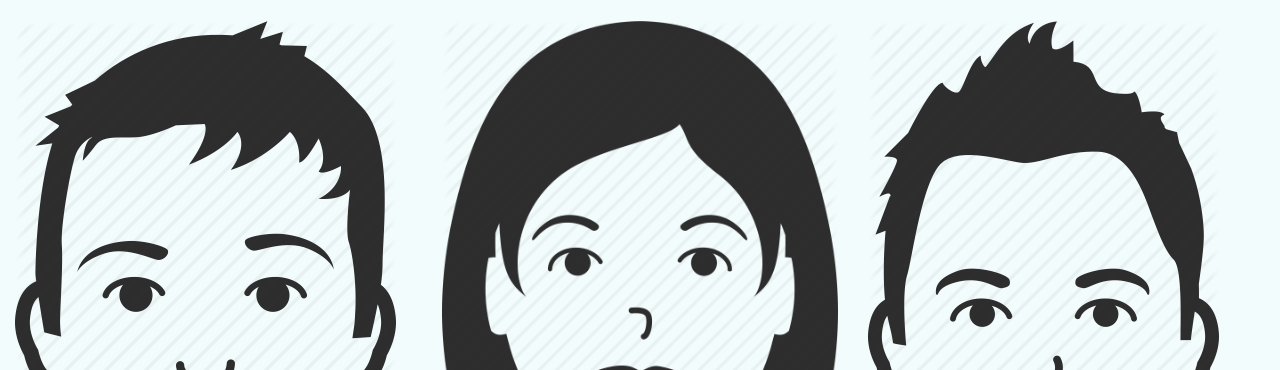
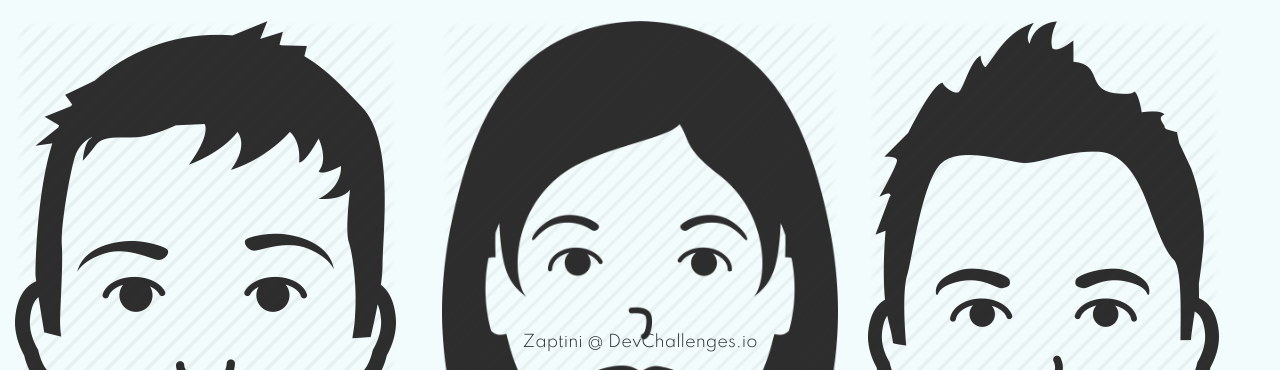
Before and after one commit to zaptini/devchallenge-myTeam, a plain HTML site: page index.html in a window 1280 px wide. Shown: the part 430-800 px from the top of the page. Drawn offline with nearby package versions, Linux system fonts and the light colour scheme.

Commit message:
Update index.html

```diff
--- a/index.html
+++ b/index.html
@@ -31,7 +31,9 @@
 
     </section>
 
-
+    <footer class="fixed-bottom text-center mb-3">
+        Zaptini @ DevChallenges.io
+    </footer>
 
 
     <script src="https://code.jquery.com/jquery-3.5.1.slim.min.js" integrity="sha384-DfXdz2htPH0lsSSs5nCTpuj/zy4C+OGpamoFVy38MVBnE+IbbVYUew+OrCXaRkfj" crossorigin="anonymous"></script>
```
